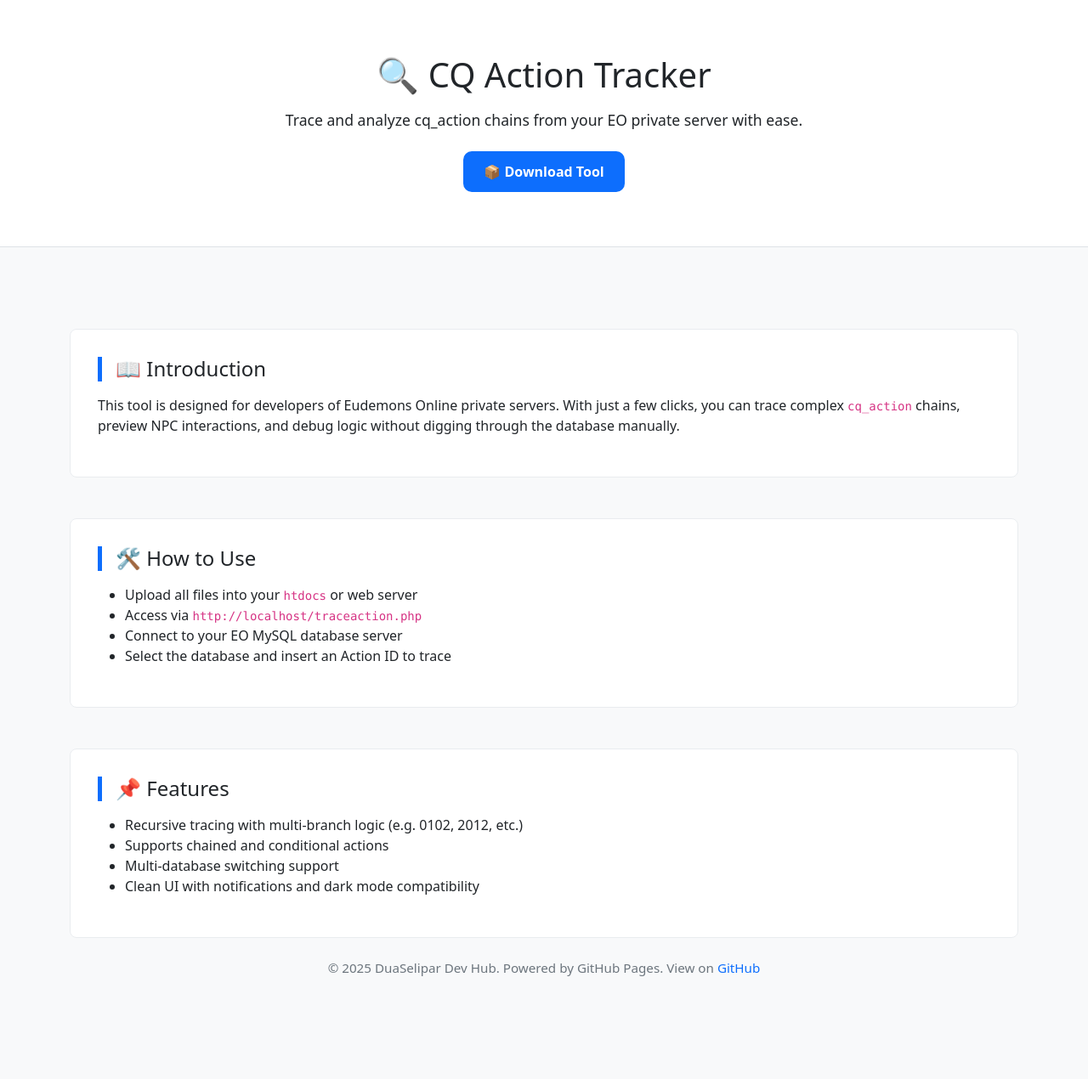
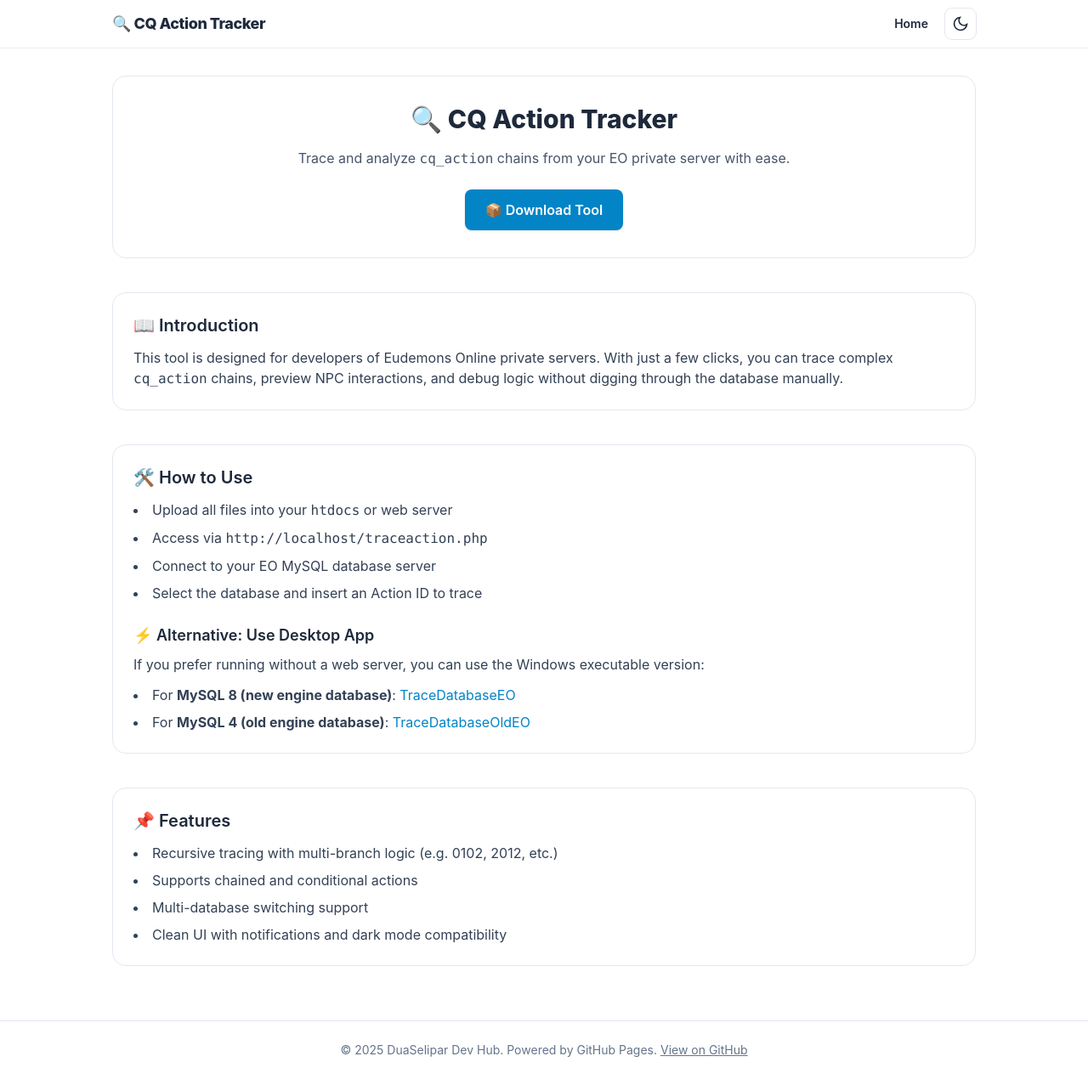
Before and after one commit to duaselipar/duaselipar.github.io, a Jekyll site: the page eoscripts/cq_action-tracker.html, which Jekyll copies as it is, in a window 1280 px wide and 1270 px high. Shown: the whole window at 85% size. Built offline with Jekyll 4.4.1, drawn with Linux system fonts in a browser that asks for light colours; nearby versions of some CDN libraries.

Commit message:
Updated content

```diff
--- a/eoscripts/cq_action-tracker.html
+++ b/eoscripts/cq_action-tracker.html
@@ -1,139 +1,141 @@
-<!DOCTYPE html>
-<html lang="en">
+<!doctype html>
+<html lang="en" class="scroll-smooth">
 <head>
-  <meta charset="UTF-8">
-  <meta name="viewport" content="width=device-width, initial-scale=1.0">
+  <meta charset="utf-8" />
+  <meta name="viewport" content="width=device-width, initial-scale=1" />
+  <meta name="theme-color" content="#ffffff"/>
+  <title>🔍 CQ Action Tracker | DuaSelipar Tools</title>
   <meta name="description" content="A powerful trace tool for Eudemons Online private servers">
-  <title>🧠 CQ Action Tracker | DuaSelipar Tools</title>
-  <link href="https://cdn.jsdelivr.net/npm/bootstrap@5.3.0/dist/css/bootstrap.min.css" rel="stylesheet">
-  <link href="https://cdn.jsdelivr.net/npm/aos@2.3.4/dist/aos.css" rel="stylesheet">
-  <style>
-    body {
-      background-color: #f8f9fa;
-      min-height: 100vh;
-      color: #212529;
+
+  <!-- Tailwind -->
+  <script src="https://cdn.tailwindcss.com"></script>
+  <script>
+    // Tailwind config
+    tailwind.config = {
+      darkMode: 'class',
+      theme: {
+        extend: {
+          fontFamily: { sans: ['Inter','ui-sans-serif','system-ui','Segoe UI','Roboto','Helvetica','Arial'] }
+        }
+      }
     }
-    a {
-      color: #0d6efd;
-    }
-    footer {
-      background-color: #f1f1f1;
-    }
-    .hero {
-      background: #fff;
-      text-align: center;
-      padding: 4rem 2rem;
-      border-bottom: 1px solid #dee2e6;
-    }
-    .hero h1 {
-      font-size: 2.5rem;
-      margin-bottom: 1rem;
-    }
-    .hero p {
-      font-size: 1.1rem;
-      margin-bottom: 1.5rem;
-    }
-    .hero a {
-      background: #0d6efd;
-      padding: 0.75rem 1.5rem;
-      color: #fff;
-      font-weight: bold;
-      text-decoration: none;
-      border-radius: 10px;
-      transition: background 0.3s ease;
-      display: inline-block;
-    }
-    .hero a:hover {
-      background: #0b5ed7;
-    }
-    .section {
-      margin-top: 3rem;
-      padding: 2rem;
-      border-radius: 0.5rem;
-      background: #fff;
-      border: 1px solid #e9ecef;
-    }
-    .section h2 {
-      font-size: 1.5rem;
-      margin-bottom: 1rem;
-      border-left: 5px solid #0d6efd;
-      padding-left: 1rem;
-    }
-    .grid {
-      display: grid;
-      grid-template-columns: repeat(auto-fit, minmax(240px, 1fr));
-      gap: 1.5rem;
-    }
-    .grid a {
-      background: #f9f9f9;
-      padding: 1rem;
-      border-radius: 10px;
-      text-decoration: none;
-      color: #212529;
-      font-weight: bold;
-      box-shadow: 0 2px 10px rgba(0,0,0,0.03);
-      transition: transform 0.2s ease, box-shadow 0.2s ease;
-    }
-    .grid a:hover {
-      transform: translateY(-5px);
-      box-shadow: 0 8px 20px rgba(0,0,0,0.06);
-    }
-    .footer {
-      text-align: center;
-      margin-top: auto;
-      padding: 1.5rem 0;
-      font-size: 0.95rem;
-      color: #6c757d;
-    }
-    .footer a {
-      color: #0d6efd;
-      text-decoration: none;
-    }
-    .footer a:hover {
-      text-decoration: underline;
-    }
-  </style>
+  </script>
+
+  <!-- Prevent theme flash -->
+  <script>
+    (function(){
+      try{
+        const t = localStorage.getItem('theme');
+        if (t === 'dark') document.documentElement.classList.add('dark');
+        else if (t === 'light') document.documentElement.classList.remove('dark');
+        else if (window.matchMedia && window.matchMedia('(prefers-color-scheme: dark)').matches){
+          document.documentElement.classList.add('dark');
+        }
+      }catch(e){}
+    })();
+  </script>
 </head>
-<body class="d-flex flex-column min-vh-100">
+<body class="bg-white text-slate-800 dark:bg-slate-950 dark:text-slate-100 antialiased flex flex-col min-h-screen">
 
-  <div class="hero" data-aos="zoom-in">
-    <h1>🔍 CQ Action Tracker</h1>
-    <p>Trace and analyze cq_action chains from your EO private server with ease.</p>
-    <a href="traceaction.zip" download>📦 Download Tool</a>
-  </div>
+  <!-- Header -->
+  <header class="sticky top-0 z-40 bg-white/70 dark:bg-slate-950/70 backdrop-blur border-b border-slate-200/70 dark:border-slate-800/70">
+    <div class="mx-auto max-w-[1080px] w-full px-4 md:px-6 lg:px-8">
+      <div class="h-14 flex items-center justify-between">
+        <h1 class="text-base md:text-lg font-extrabold tracking-tight">🔍 CQ Action Tracker</h1>
+        <div class="flex items-center gap-2">
+          <a href="/" class="hidden sm:inline-block text-sm font-semibold px-3 py-2 rounded-lg hover:bg-slate-950/5 dark:hover:bg-white/5">Home</a>
+          <!-- Theme toggle -->
+          <button id="themeToggle" class="inline-flex items-center justify-center h-9 w-9 rounded-lg ring-1 ring-slate-200 dark:ring-slate-800 hover:bg-slate-950/5 dark:hover:bg-white/5" title="Toggle theme">
+            <!-- sun -->
+            <svg class="h-5 w-5 hidden dark:block" viewBox="0 0 24 24" fill="none" stroke="currentColor" stroke-width="2">
+              <circle cx="12" cy="12" r="4"></circle>
+              <path d="M12 2v2m0 16v2m10-10h-2M4 12H2m16.95 6.95-1.41-1.41M6.46 6.46 5.05 5.05m13.49 0-1.41 1.41M6.46 17.54l-1.41 1.41"/>
+            </svg>
+            <!-- moon -->
+            <svg class="h-5 w-5 dark:hidden" viewBox="0 0 24 24" fill="none" stroke="currentColor" stroke-width="2">
+              <path d="M21 12.79A9 9 0 1 1 11.21 3 7 7 0 0 0 21 12.79z"/>
+            </svg>
+          </button>
+        </div>
+      </div>
+    </div>
+  </header>
 
-  <div class="container py-5 flex-grow-1">
-    <div class="section" data-aos="fade-up">
-      <h2>📖 Introduction</h2>
-      <p>This tool is designed for developers of Eudemons Online private servers. With just a few clicks, you can trace complex <code>cq_action</code> chains, preview NPC interactions, and debug logic without digging through the database manually.</p>
-    </div>
+  <!-- Main -->
+  <main class="mx-auto max-w-[1080px] w-full px-4 md:px-6 lg:px-8 py-8 pb-16 flex-grow">
 
-    <div class="section" data-aos="fade-up">
-      <h2>🛠️ How to Use</h2>
-      <ul>
-        <li>Upload all files into your <code>htdocs</code> or web server</li>
-        <li>Access via <code>http://localhost/traceaction.php</code></li>
+    <!-- Hero -->
+    <section class="rounded-2xl border border-slate-200 dark:border-slate-800 bg-white dark:bg-slate-950 p-8 text-center">
+      <h2 class="text-3xl font-extrabold mb-4">🔍 CQ Action Tracker</h2>
+      <p class="text-slate-600 dark:text-slate-400 mb-6">Trace and analyze <code class="font-mono">cq_action</code> chains from your EO private server with ease.</p>
+      <a href="traceaction.zip" download
+         class="inline-block rounded-lg bg-sky-600 text-white font-semibold px-6 py-3 shadow hover:bg-sky-500 transition">
+        📦 Download Tool
+      </a>
+    </section>
+
+    <!-- Introduction -->
+    <section class="mt-10 rounded-2xl border border-slate-200 dark:border-slate-800 bg-white dark:bg-slate-950 p-6">
+      <h2 class="text-xl font-semibold mb-3">📖 Introduction</h2>
+      <p class="text-slate-700 dark:text-slate-300">This tool is designed for developers of Eudemons Online private servers. With just a few clicks, you can trace complex <code class="font-mono">cq_action</code> chains, preview NPC interactions, and debug logic without digging through the database manually.</p>
+    </section>
+
+    <!-- How to Use -->
+    <section class="mt-10 rounded-2xl border border-slate-200 dark:border-slate-800 bg-white dark:bg-slate-950 p-6">
+      <h2 class="text-xl font-semibold mb-3">🛠️ How to Use</h2>
+      <ul class="list-disc list-inside space-y-2 text-slate-700 dark:text-slate-300">
+        <li>Upload all files into your <code class="font-mono">htdocs</code> or web server</li>
+        <li>Access via <code class="font-mono">http://localhost/traceaction.php</code></li>
         <li>Connect to your EO MySQL database server</li>
         <li>Select the database and insert an Action ID to trace</li>
       </ul>
-    </div>
 
-    <div class="section" data-aos="fade-up">
-      <h2>📌 Features</h2>
-      <ul>
+      <div class="mt-6">
+        <h3 class="text-lg font-semibold mb-2">⚡ Alternative: Use Desktop App</h3>
+        <p class="text-slate-700 dark:text-slate-300 mb-3">If you prefer running without a web server, you can use the Windows executable version:</p>
+        <ul class="list-disc list-inside space-y-2 text-slate-700 dark:text-slate-300">
+          <li>
+            For <b>MySQL 8 (new engine database)</b>:
+            <a href="https://github.com/duaselipar/TraceDatabaseEO" target="_blank" class="text-sky-600 hover:underline">TraceDatabaseEO</a>
+          </li>
+          <li>
+            For <b>MySQL 4 (old engine database)</b>:
+            <a href="https://github.com/duaselipar/TraceDatabaseOldEO" target="_blank" class="text-sky-600 hover:underline">TraceDatabaseOldEO</a>
+          </li>
+        </ul>
+      </div>
+    </section>
+
+    <!-- Features -->
+    <section class="mt-10 rounded-2xl border border-slate-200 dark:border-slate-800 bg-white dark:bg-slate-950 p-6">
+      <h2 class="text-xl font-semibold mb-3">📌 Features</h2>
+      <ul class="list-disc list-inside space-y-2 text-slate-700 dark:text-slate-300">
         <li>Recursive tracing with multi-branch logic (e.g. 0102, 2012, etc.)</li>
         <li>Supports chained and conditional actions</li>
         <li>Multi-database switching support</li>
         <li>Clean UI with notifications and dark mode compatibility</li>
       </ul>
+    </section>
+  </main>
+
+  <!-- Footer -->
+  <footer class="border-t border-slate-200 dark:border-slate-800">
+    <div class="mx-auto max-w-[1080px] w-full px-4 md:px-6 lg:px-8">
+      <div class="py-6 text-center text-sm text-slate-500">
+        © <span id="year"></span> DuaSelipar Dev Hub. Powered by GitHub Pages.
+        <a href="https://github.com/duaselipar/duaselipar.github.io" target="_blank" class="underline hover:text-sky-600">View on GitHub</a>
+      </div>
     </div>
+  </footer>
 
-    <div class="footer" id="footer" data-aos="fade-up">
-        <p>© 2025 DuaSelipar Dev Hub. Powered by GitHub Pages. View on <a href="https://github.com/duaselipar/duaselipar.github.io" target="_blank">GitHub</a></p>
-      </div>
-
-  <script src="https://cdn.jsdelivr.net/npm/bootstrap@5.3.0/dist/js/bootstrap.bundle.min.js"></script>
-  <script src="https://cdn.jsdelivr.net/npm/aos@2.3.4/dist/aos.js"></script>
-  <script>AOS.init();</script>
+  <!-- Scripts -->
+  <script>
+    document.getElementById('themeToggle')?.addEventListener('click', () => {
+      const root = document.documentElement;
+      const isDark = root.classList.toggle('dark');
+      try { localStorage.setItem('theme', isDark ? 'dark' : 'light'); } catch(e){}
+    });
+    document.getElementById('year').textContent = new Date().getFullYear();
+  </script>
 </body>
 </html>
```
Also changed, not shown: 1 other file.
